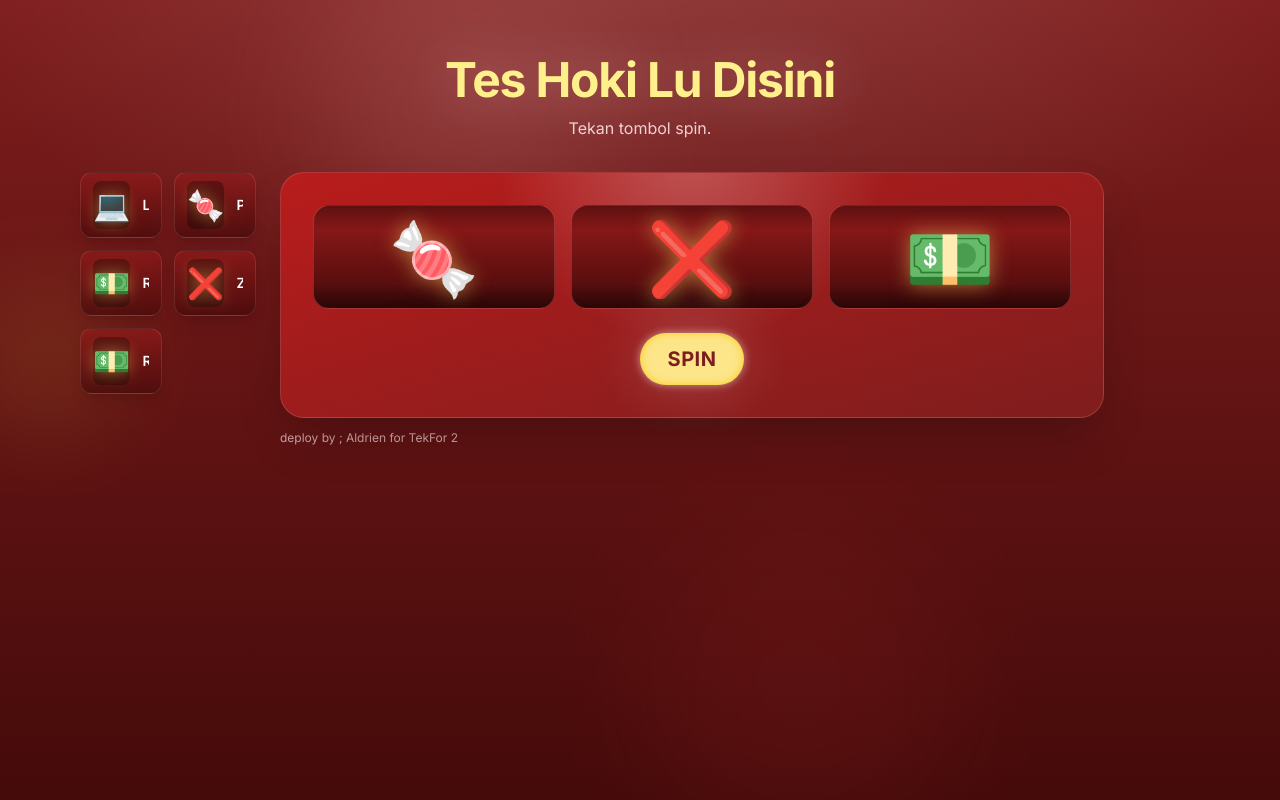
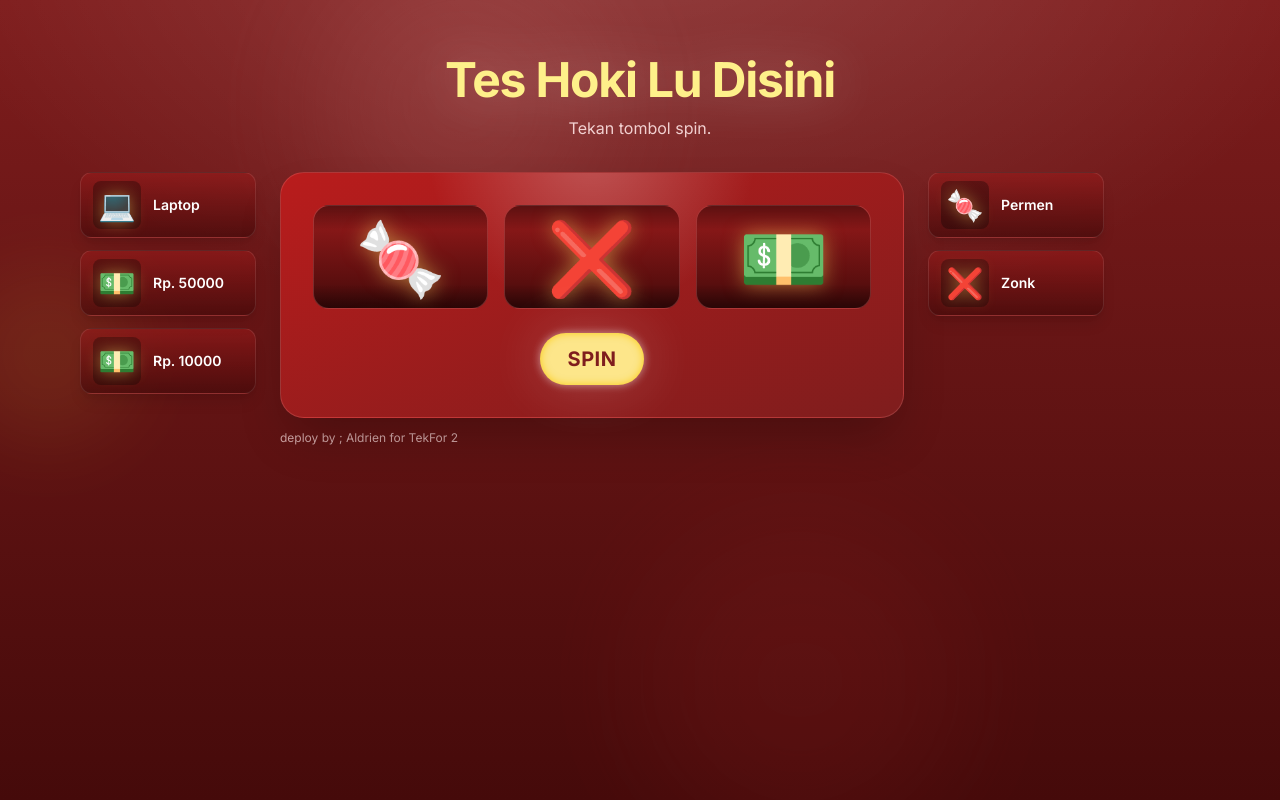
Before and after one commit to django-nerd/frontend-repo_t5q752y0_ciyo44, a React (Vite) app: page / in a window 1280 px wide. Built offline with nearby package versions, Linux system fonts and the light colour scheme; a web font is replaced by a local one.

Commit message:
Update project prj_t5q752y0 - 2025-11-18T14:02:13.408Z

```diff
--- a/src/components/PrizeShowcase.jsx
+++ b/src/components/PrizeShowcase.jsx
@@ -9,11 +9,8 @@ const PRIZES = [
   { key: 'zonk', label: 'Zonk', symbol: '❌' },
 ]
 
-export default function PrizeShowcase() {
-  const leftGroup = PRIZES.filter(p => ['laptop','gopay50','gopay10'].includes(p.key))
-  const rightGroup = PRIZES.filter(p => ['candy','zonk'].includes(p.key))
-
-  const Card = ({ item }) => (
+function Card({ item }) {
+  return (
     <div className="relative rounded-xl overflow-hidden shadow-lg border border-white/10 bg-gradient-to-b from-red-800/60 to-red-950/70 px-3 py-2">
       <div className="flex items-center gap-3">
         <div className="flex items-center justify-center h-12 w-12 rounded-lg bg-black/30">
@@ -27,20 +24,20 @@ export default function PrizeShowcase() {
       </div>
     </div>
   )
+}
+
+// group: 'left' | 'right'
+export default function PrizeShowcase({ group = 'left' }) {
+  const leftGroup = PRIZES.filter(p => ['laptop','gopay50','gopay10'].includes(p.key))
+  const rightGroup = PRIZES.filter(p => ['candy','zonk'].includes(p.key))
+  const data = group === 'right' ? rightGroup : leftGroup
 
   return (
-    <div className="w-44">
-      <div className="grid grid-cols-2 gap-3">
-        <div className="flex flex-col gap-3">
-          {leftGroup.map((p) => (
-            <Card key={p.key} item={p} />
-          ))}
-        </div>
-        <div className="flex flex-col gap-3">
-          {rightGroup.map((p) => (
-            <Card key={p.key} item={p} />
-          ))}
-        </div>
+    <div className="w-40 sm:w-44">
+      <div className="flex flex-col gap-3">
+        {data.map((p) => (
+          <Card key={p.key} item={p} />
+        ))}
       </div>
     </div>
   )
--- a/src/components/SlotMachine.jsx
+++ b/src/components/SlotMachine.jsx
@@ -137,9 +137,9 @@ export default function SlotMachine() {
   return (
     <div className="w-full max-w-5xl">
       <div className="flex items-start justify-center gap-4 md:gap-6">
-        {/* Show prize showcase only once on the left to avoid duplication/overlap */}
+        {/* left prizes */}
         <div className="hidden md:block w-44 shrink-0">
-          <PrizeShowcase />
+          <PrizeShowcase group="left" />
         </div>
 
         <div className="flex-1 min-w-0">
@@ -171,7 +171,10 @@ export default function SlotMachine() {
           </div>
         </div>
 
-        {/* Removed right-side duplicate showcase to prevent overlap and duplication */}
+        {/* right prizes */}
+        <div className="hidden md:block w-44 shrink-0">
+          <PrizeShowcase group="right" />
+        </div>
       </div>
 
       {/* Result Popup */}
```
Also changed, not shown: 1 other file (tests, documents, lock files or other folders).
